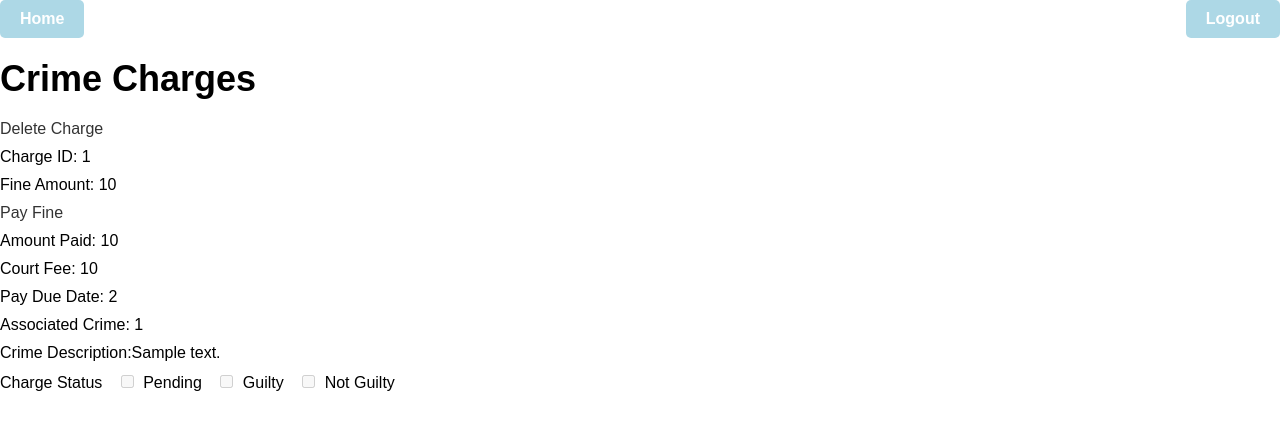
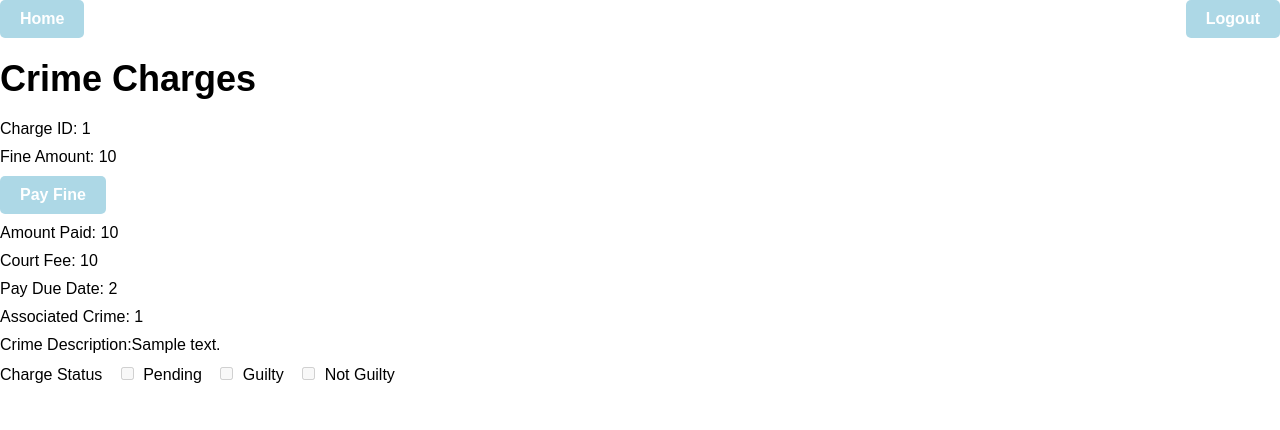
Before and after one commit to StevenAHan/City-Jail-Database, a Flask app: template templates/crimeCharge.html in a window 1280 px wide. Shown: the top 430 px of the page. Run offline with Flask 3, Linux system fonts and the light colour scheme; the template is opened without the code that fills it: most values are stand-ins (such as "Sample title", 1, 10 or a date in 2020); some libraries are stand-ins or nearby versions.

Commit message:
asdfasdf

```diff
--- a/static/css/crimecharge3.css
+++ b/static/css/crimecharge3.css
@@ -4,13 +4,24 @@ body {
     padding: 0;
   }
 
+  .logout {
+    float: right;
+  }
   a {
+    display: inline-block;
+    padding: 10px 20px;
+    font-size: 16px;
+    font-weight: bold;
+    text-align: center;
     text-decoration: none;
-    color: #333;
+    color: #fff;
+    background-color: lightblue;
+    border-radius: 5px;
+    transition: background-color 0.2s;
   }
 
-  .logout {
-    float: right;
+  a:hover {
+    background-color: #3e8e41;
   }
   a.logout {
     display: inline-block;
--- a/templates/crimeCharge.html
+++ b/templates/crimeCharge.html
@@ -10,7 +10,6 @@
     <a class = "home" href="/home">Home</a>
     <a class = "logout" href="/logout">Logout</a>
     <h1>Crime Charges</h1>
-    <a href="/payfine/{{data.Charge_ID[0]}}">Delete Charge</a>
     <p>Charge ID: {{data.Charge_ID[0]}}</p>
     <p>Fine Amount: {{data.Fine_amount[0]}}</p>
     <a href="/payfine/{{data.Charge_ID[0]}}">Pay Fine</a>
```
